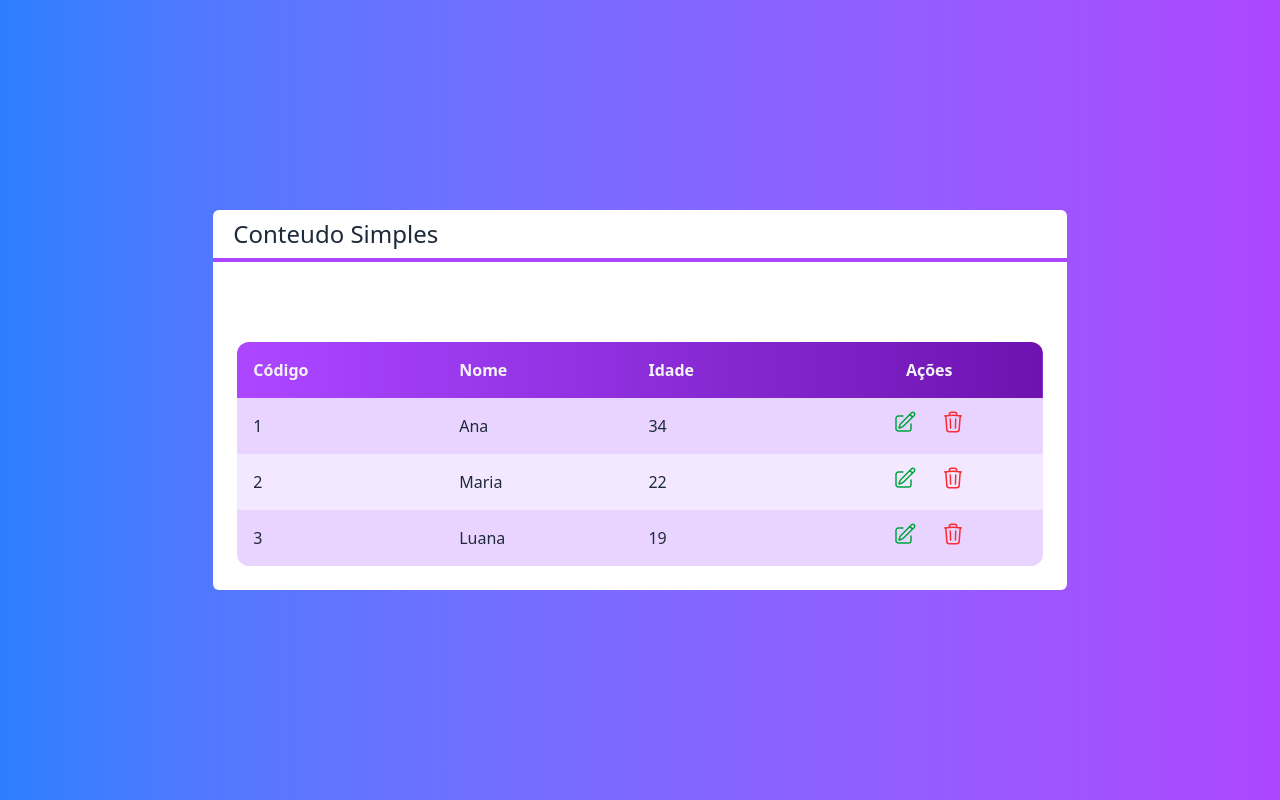
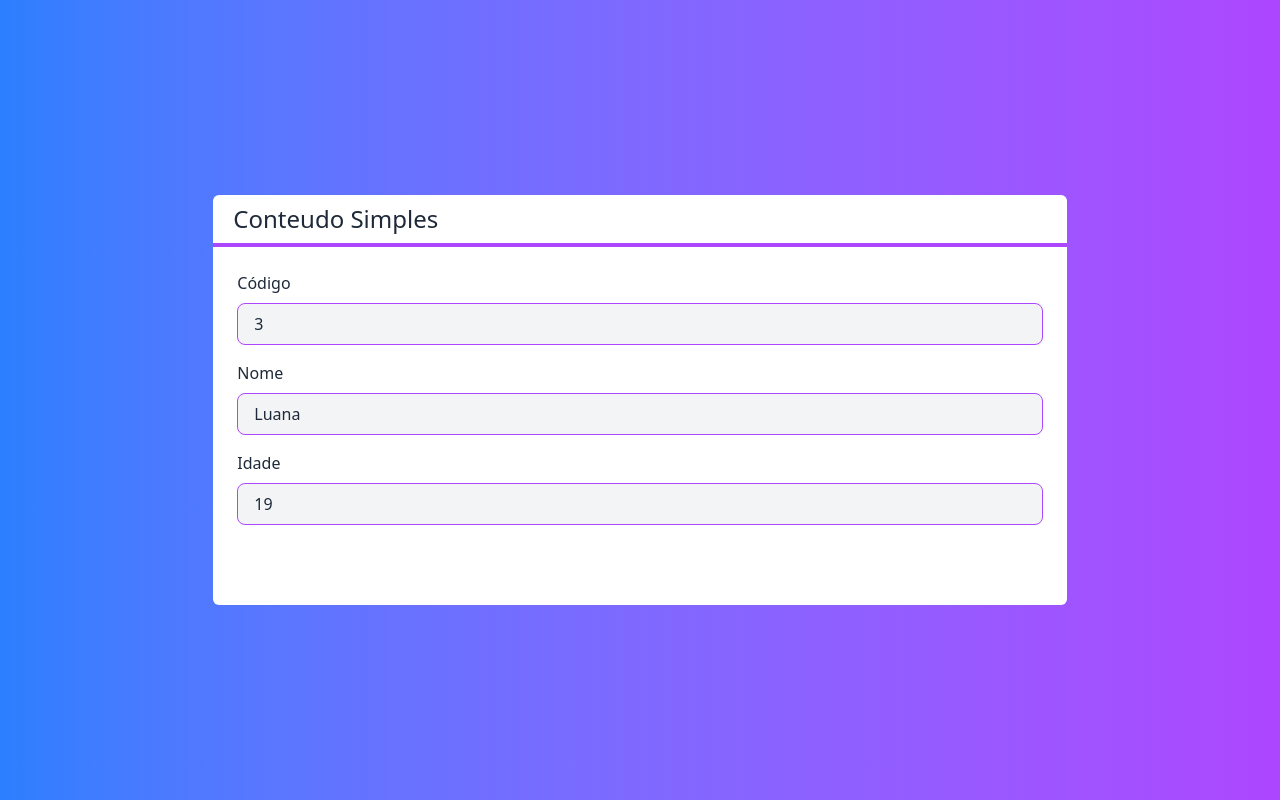
Before and after one commit to Anaportfolio/CrudTailwindcss, a Next.js app: page / in a window 1280 px wide. Both pictures are taken after a click on the button "Novo Cliente". Built offline with nearby package versions, Linux system fonts and the light colour scheme.

Commit message:
Created Form

```diff
--- a/src/components/Botao.tsx
+++ b/src/components/Botao.tsx
@@ -1,7 +1,8 @@
 interface BotaoProps {
-  children: any;
+  children?: any;
   cor?: 'green' | 'blue' | 'gray'
   className?: string
+  onClick?: () => void
 }
 
 
@@ -10,7 +11,7 @@
     const cor = props.cor ?? 'gray'
 
     return(
-        <button className={`
+        <button onClick={props.onClick} className={`
             bg-gradient-to-r from-${cor}-400 to-${cor}-700
             text-white px-4 py-2 rounded-md
             ${props.className}
--- /dev/null
+++ b/src/components/Entrada.tsx
@@ -0,0 +1,30 @@
+interface EntradaProps{
+    texto: string
+    tipo?: 'text' | 'number'
+    valor?: any
+    somenteLeitura?: boolean
+    className?: string
+    valorMudou?: (valor:any) => void
+}
+
+
+export default function Entrda(props:EntradaProps){
+    return(
+        <div className={`flex flex-col ${props.className}`}>
+            <label className="mb-2">
+                {props.texto}
+            </label>
+            <input
+            type={props.tipo ?? 'text'}
+            value={props.valor}
+            readOnly={props.somenteLeitura}
+            onChange={e => props.valorMudou?.(e.target.value)}
+            className={`
+                    border border-purple-500 rounded-lg
+                    focus: outline-none bg-gray-100
+                    px-4 py-2
+                    ${props.somenteLeitura ? '' : 'focus:bg-white'}
+                `} />
+        </div>
+    )
+}
--- /dev/null
+++ b/src/components/Formulario.tsx
@@ -0,0 +1,33 @@
+import { useState } from "react";
+import Entrda from "./Entrada";
+import Cliente from "@/core/Cliente";
+import Botao from "./Botao";
+
+interface FormularioProps{
+    cliente?: Cliente
+    cancelado?: () => void
+    clienteMudou?:(cliente:Cliente) => void
+}
+
+
+export default function Formulario(props:FormularioProps){
+
+    const id = props.cliente?.id
+    const [nome,setNome] = useState(props.cliente?.nome ?? '')
+    const [idade,setIdade] = useState(props.cliente?.idade ?? 0)
+
+    return(
+        <div>
+            {id ? (
+                <Entrda texto={"Código"} valor={id} className="mb-4" />
+            ) : false}
+            <Entrda texto={"Nome"} tipo={"text"} valor={nome} valorMudou={setNome} className="mb-4"/>
+            <Entrda texto={"Idade"} tipo={"number"} valor={idade} valorMudou={setIdade} className="mb-4"/>
+
+            <div className="flex justify-end mt-3">
+                <Botao cor="blue" className="mr-2" onClick={() => props.clienteMudou?.(new Cliente(nome,idade,id))}> {id ? "Alterar": 'Salvar'}</Botao>
+                <Botao cor="green" onClick={props.cancelado}>Cancelar</Botao>
+            </div>
+        </div>
+    )
+}
--- a/src/pages/index.tsx
+++ b/src/pages/index.tsx
@@ -2,6 +2,8 @@
 import Layout from "./Layout";
 import Tabela from "@/components/Tabela";
 import Cliente from "@/core/Cliente";
+import Formulario from "@/components/Formulario";
+import { useState } from "react";
 
 export default function Home() {
 
@@ -18,6 +20,13 @@
   function clienteExcluido(cliente: Cliente){
     console.log(cliente.nome)
   }
+
+  function salvarCliente(cliente: Cliente){
+    console.log(cliente)
+  }
+
+  const [visivel, setVisivel] = useState<'tabela' | 'formulario'>('tabela')
+
   return (
     <div className= {`
         flex justify-center items-center h-screen
@@ -26,10 +35,14 @@
     `}>
 
       <Layout title={"Conteudo Simples"}>
-        <div className="flex justify-end">
-          <Botao className="mb-4" cor="green">Novo Cliente</Botao>
-        </div>
-        <Tabela clientes={clientes} clienteSelecionado={clienteSelecionado} clienteExcluido={clienteExcluido}></Tabela>
+        {visivel === 'tabela' ? (        <>
+          <div className="flex justify-end">
+            <Botao className="mb-4" cor={"green"} onClick={() => setVisivel('formulario')}>Novo Cliente</Botao>
+          </div>
+          <Tabela clientes={clientes} clienteSelecionado={clienteSelecionado} clienteExcluido={clienteExcluido}></Tabela>
+        </>) : (
+           <Formulario cliente={clientes[2]}  cancelado={() => setVisivel('tabela')} clienteMudou={salvarCliente}></Formulario>
+        )}
       </Layout>
 
     </div>
--- a/tailwind.config.js
+++ b/tailwind.config.js
@@ -2,6 +2,11 @@
   content: [
     "./src/pages/**/*.{js,ts,jsx,tsx}",
     "./src/components/**/*.{js,ts,jsx,tsx}"
+  ],
+  safelist:[
+    /^bg-/,
+    /^to-/,
+    /^from-/
   ],
   theme: {
     extend: {},
```
